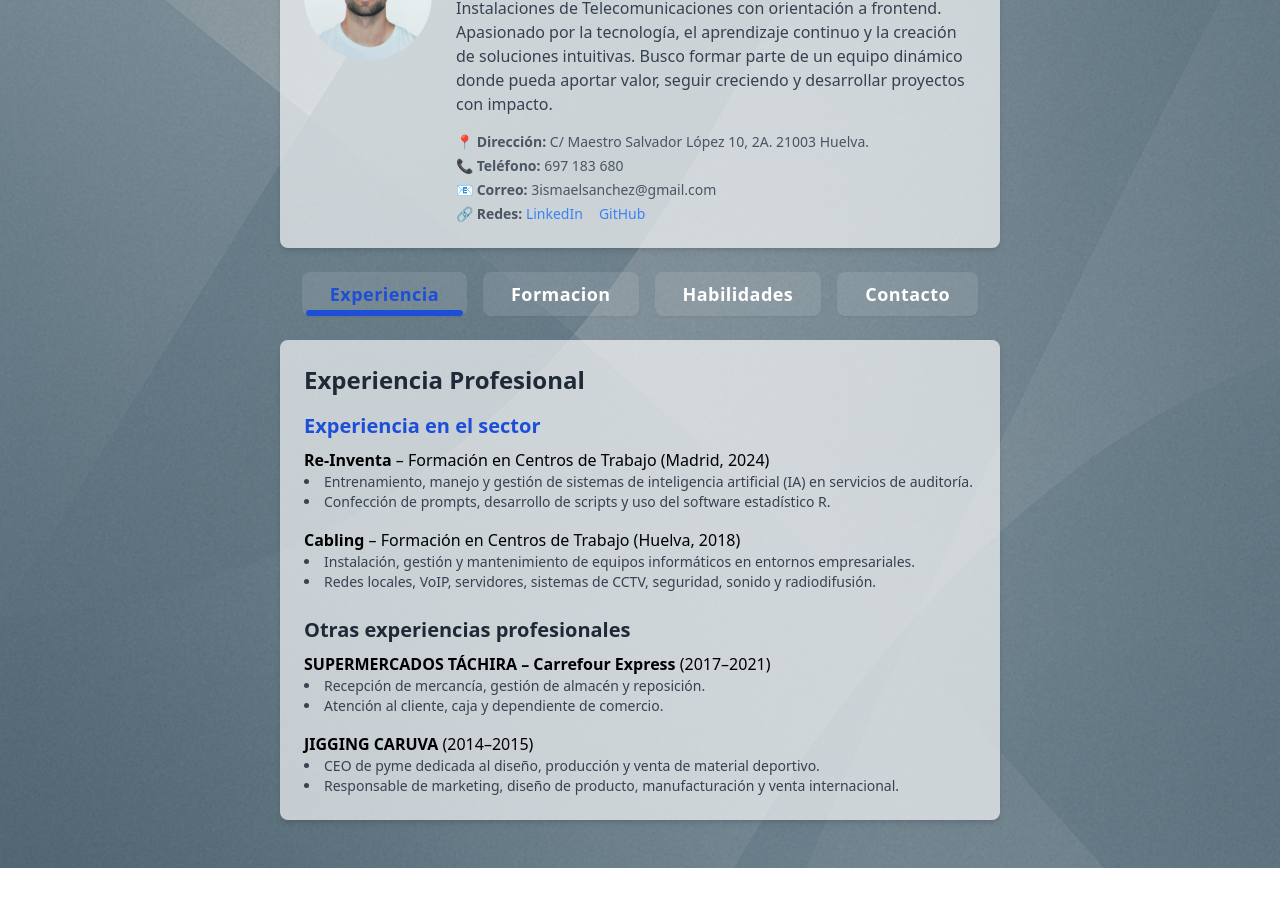
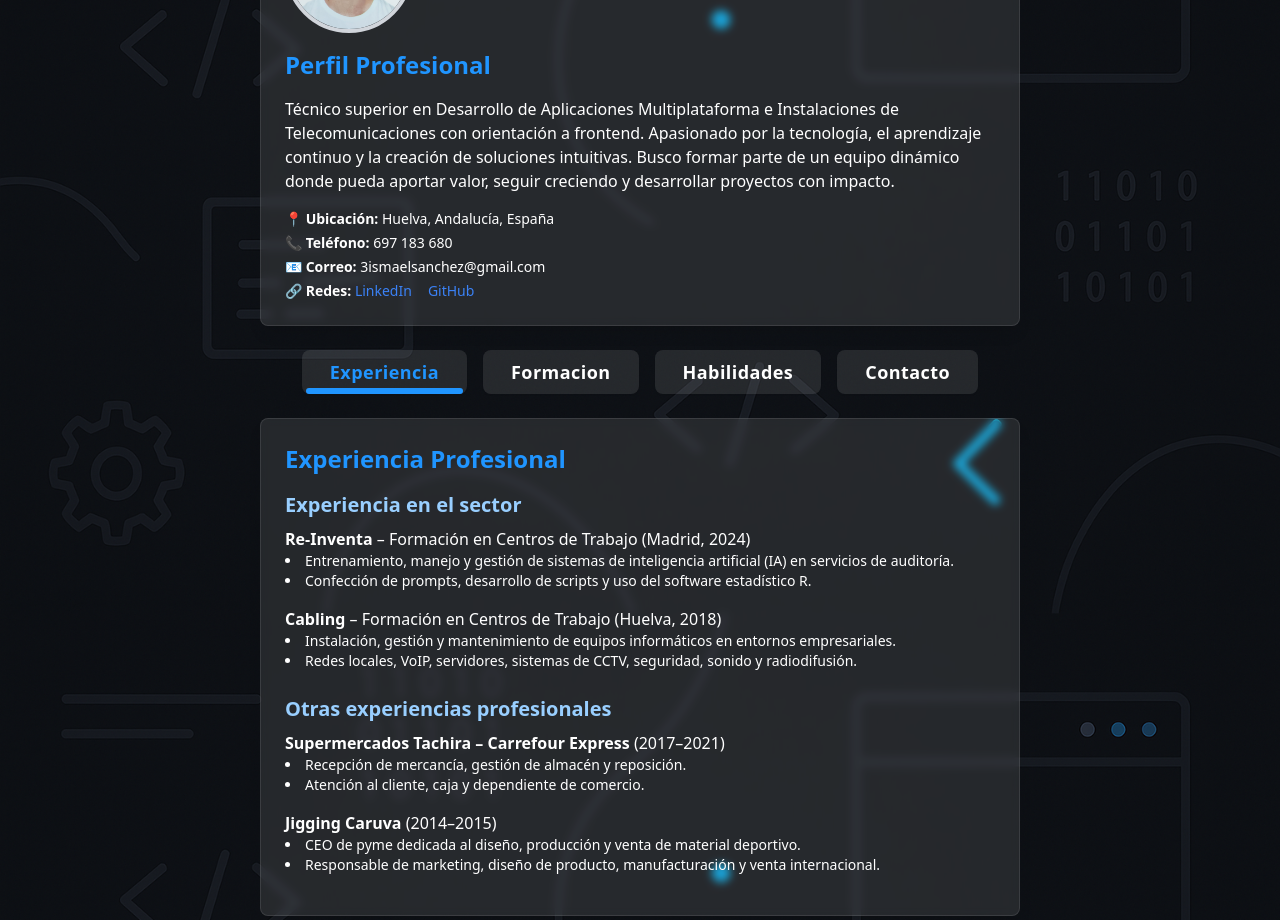
Before and after one commit to IsmaelSanchezRubio/cv-frontend, a React (Create React App) app: page / in a window 1280 px wide. Shown: the part 240-1160 px from the top of the page. Before the commit the page ends 1108 px from the top, so only its background shows below. Built offline with nearby package versions, Linux system fonts and the light colour scheme.

Commit message:
Actualización_modo_oscuro

```diff
--- a/src/App.js
+++ b/src/App.js
@@ -61,7 +61,8 @@ function App() {
   return (
     <div
       style={{
-        backgroundImage: `url("/bg_cv.png")`,
+        backgroundColor: "#1e1e1e", // negro suave
+        backgroundImage: `url("bk2.png")`,
         backgroundSize: "cover",
         backgroundRepeat: "no-repeat",
         backgroundPosition: "center center",
@@ -71,9 +72,9 @@ function App() {
       className="min-h-screen"
     >
       <Header />
-      <div className="h-12" />
+      <div className="h-10" />
 
-      <main className="p-6 max-w-3xl mx-auto space-y-6">
+      <main className="p-1 max-w-3xl mx-auto space-y-6">
         <Perfil />
 
         {isMobile ? (
--- a/src/components/Accordion.js
+++ b/src/components/Accordion.js
@@ -5,10 +5,10 @@ export default function Accordion({ titulo, children }) {
   const [abierto, setAbierto] = useState(false);
 
   return (
-    <div className="mb-4 border border-gray-300 rounded">
+    <div className="mb-4 border border-white/20 rounded">
       <button
         onClick={() => setAbierto(!abierto)}
-        className="w-full text-left px-4 py-3 font-semibold bg-white/65 text-gray-800 hover:bg-gray-100 transition"
+        className="w-full text-left px-4 py-3 font-semibold bg-white/65 text-white bg-white/15 transition"
       >
         {titulo}
       </button>
@@ -21,7 +21,7 @@ export default function Accordion({ titulo, children }) {
             animate={{ height: "auto", opacity: 1 }}
             exit={{ height: 0, opacity: 0 }}
             transition={{ duration: 0.3 }}
-            className="overflow-hidden px-4 py-3 bg-white/65 text-sm text-gray-700"
+            className="overflow-hidden px-4 py-3 bg-white/5 text-sm text-white"
           >
             {children}
           </motion.div>
--- a/src/components/Contacto.js
+++ b/src/components/Contacto.js
@@ -1,10 +1,10 @@
 export default function Contacto() {
     return (
-      <section id="contacto" className="bg-white/65 rounded-lg shadow-md p-6 mb-6">
-        <h2 className="text-2xl font-semibold text-gray-800 mb-4">Contacto</h2>
+      <section id="contacto" className="transition-all duration-300 ease-in-out bg-white/10 backdrop-blur-sm rounded-lg p-6 shadow-lg border border-white/10">
+        <h2 className="text-2xl font-semibold text-[#2095ff] mb-4">Contacto</h2>
 
-        <p className="text-gray-700 mb-4">
-          ¿Te interesa trabajar conmigo o colaborar en un proyecto? Puedes escribirme directamente:
+        <p className="text-white mb-4">
+          ¿Te interesa trabajar conmigo o colaborar en un proyecto? Puedes escribirme directamente a través de:
         </p>
 
         <div className="flex flex-col sm:flex-row gap-4">
--- a/src/components/Experiencia.js
+++ b/src/components/Experiencia.js
@@ -1,23 +1,23 @@
 export default function Experiencia() {
     return (
-      <section id="experiencia" className="bg-white/65 rounded-lg shadow-md p-6 mb-6">
-        <h2 className="text-2xl font-semibold text-gray-800 mb-4">Experiencia Profesional</h2>
+      <section id="experiencia" className="transition-all duration-300 ease-in-out bg-white/10 backdrop-blur-sm rounded-lg p-6 shadow-lg border border-white/10">
+        <h2 className="text-2xl font-semibold text-[#2095ff] mb-4">Experiencia Profesional</h2>
 
         {/* EXPERIENCIA EN EL SECTOR */}
         <div className="mb-6">
-          <h3 className="text-xl font-semibold text-blue-700 mb-2">Experiencia en el sector</h3>
+          <h3 className="text-xl font-semibold text-[#99cfff] mb-2">Experiencia en el sector</h3>
 
-          <div className="mb-4">
+          <div className="mb-4 text-white">
             <p><strong>Re-Inventa</strong> – Formación en Centros de Trabajo (Madrid, 2024)</p>
-            <ul className="list-disc list-inside text-sm text-gray-700">
+            <ul className="list-disc list-inside text-sm text-white">
               <li>Entrenamiento, manejo y gestión de sistemas de inteligencia artificial (IA) en servicios de auditoría.</li>
               <li>Confección de prompts, desarrollo de scripts y uso del software estadístico R.</li>
             </ul>
           </div>
 
-          <div>
+          <div className="mb-4 text-white">
             <p><strong>Cabling</strong> – Formación en Centros de Trabajo (Huelva, 2018)</p>
-            <ul className="list-disc list-inside text-sm text-gray-700">
+            <ul className="list-disc list-inside text-sm text-white">
               <li>Instalación, gestión y mantenimiento de equipos informáticos en entornos empresariales.</li>
               <li>Redes locales, VoIP, servidores, sistemas de CCTV, seguridad, sonido y radiodifusión.</li>
             </ul>
@@ -26,19 +26,19 @@ export default function Experiencia() {
 
         {/* EXPERIENCIA EN OTROS SECTORES */}
         <div>
-          <h3 className="text-xl font-semibold text-gray-800 mb-2">Otras experiencias profesionales</h3>
+          <h3 className="text-xl font-semibold text-[#99cfff] mb-2">Otras experiencias profesionales</h3>
 
-          <div className="mb-4">
-            <p><strong>SUPERMERCADOS TÁCHIRA – Carrefour Express</strong> (2017–2021)</p>
-            <ul className="list-disc list-inside text-sm text-gray-700">
+          <div className="mb-4 text-white">
+            <p><strong>Supermercados Tachira – Carrefour Express</strong> (2017–2021)</p>
+            <ul className="list-disc list-inside text-sm text-white">
               <li>Recepción de mercancía, gestión de almacén y reposición.</li>
               <li>Atención al cliente, caja y dependiente de comercio.</li>
             </ul>
           </div>
 
-          <div>
-            <p><strong>JIGGING CARUVA</strong> (2014–2015)</p>
-            <ul className="list-disc list-inside text-sm text-gray-700">
+          <div className="mb-4 text-white">
+            <p><strong>Jigging Caruva</strong> (2014–2015)</p>
+            <ul className="list-disc list-inside text-sm text-white">
               <li>CEO de pyme dedicada al diseño, producción y venta de material deportivo.</li>
               <li>Responsable de marketing, diseño de producto, manufacturación y venta internacional.</li>
             </ul>
--- a/src/components/Header.js
+++ b/src/components/Header.js
@@ -1,12 +1,12 @@
 const Header = () => {
   return (
-    <header className="bg-[#1e3a8a] text-white py-5 px-6 shadow-md sticky top-0 z-50">
+    <header className="bg-[#001223] text-white py-5 px-6 shadow-md sticky top-0 z-50">
       <div className="max-w-5xl mx-auto flex justify-between items-center">
         <h1 className="text-3xl font-bold">Ismael Sánchez Rubio</h1>
         <a
           href="/Cv_Ismael_Sanchez.pdf"
           download
-          className="text-sm bg-white text-[#1e3a8a] font-semibold px-4 py-2 rounded transition-all duration-200 transform hover:scale-105 hover:bg-gray-100"
+          className="text-sm bg-white/90 text-[#001223] font-semibold px-4 py-2 rounded transition-all duration-200 transform hover:scale-105 hover:bg-gray-100"
         >
           Descargar CV en PDF
         </a>
--- a/src/components/Navegacion.js
+++ b/src/components/Navegacion.js
@@ -14,7 +14,7 @@ export default function Navegacion({ seccionActiva, setSeccionActiva }) {
             onClick={() => setSeccionActiva(seccion)}
             className={`text-base sm:text-lg font-semibold tracking-wide transition-colors duration-200 ${
               seccionActiva === seccion
-                ? "text-blue-700"
+                ? "text-[#2095ff]"
                 : "text-white hover:text-blue-500"
             }`}
           >
@@ -23,7 +23,7 @@ export default function Navegacion({ seccionActiva, setSeccionActiva }) {
           {seccionActiva === seccion && (
             <motion.div
               layoutId="underline"
-              className="absolute bottom-0 left-1 right-1 h-1.5 bg-blue-700 rounded"
+              className="absolute bottom-0 left-1 right-1 h-1.5 bg-[#2095ff] rounded"
               transition={{ type: "spring", stiffness: 500, damping: 30 }}
             />
           )}
--- a/src/components/Perfil.js
+++ b/src/components/Perfil.js
@@ -1,23 +1,23 @@
 export default function Perfil() {
   return (
-    <section className="bg-white/65 rounded-lg shadow-md p-6 mb-6 flex flex-col sm:flex-row gap-6">
+    <section className="bg-white/10 backdrop-blur-sm rounded-lg p-6 shadow-lg border border-white/10">
       <img
         src="/ismael.jpg"
         alt="Foto de Ismael"
-        className="w-32 h-32 rounded-full object-cover border-14 border-gray-300"
+        className="w-32 h-32 rounded-full object-cover border-4 border-gray-300 mb-4"
       />
 
       <div className="flex-1">
-        <h2 className="text-2xl font-semibold text-gray-800 mb-2">Perfil Profesional</h2>
-        <p className="text-gray-700 mb-4">
+        <h2 className="text-2xl font-semibold text-[#2095ff] mb-4">Perfil Profesional</h2>
+        <p className="text-white mb-4">
           Técnico superior en Desarrollo de Aplicaciones Multiplataforma e Instalaciones de Telecomunicaciones con orientación a frontend.
           Apasionado por la tecnología, el aprendizaje continuo y la creación de soluciones intuitivas.
           Busco formar parte de un equipo dinámico donde pueda aportar valor, seguir creciendo
           y desarrollar proyectos con impacto.
         </p>
 
-        <div className="text-sm text-gray-600 space-y-1">
-          <p><strong>📍 Dirección:</strong> C/ Maestro Salvador López 10, 2A. 21003 Huelva.</p>
+        <div className="text-sm text-white space-y-1">
+          <p><strong>📍 Ubicación:</strong> Huelva, Andalucía, España</p>
           <p><strong>📞 Teléfono:</strong> 697 183 680</p>
           <p><strong>📧 Correo:</strong> 3ismaelsanchez@gmail.com</p>
           <p>
--- a/tailwind.config.js
+++ b/tailwind.config.js
@@ -1,7 +1,14 @@
 module.exports = {
   content: ["./src/**/*.{js,jsx,ts,tsx}"],
   theme: {
-    extend: {},
+    extend: {
+      colors: {
+      fondo: '#0f0f0f',
+      texto: '#f5f5f5',
+      secundario: '#a0a0a0',
+      acento: '#00ffe0'
+      }
+    },
   },
   plugins: [],
 }
```
Also changed, not shown: src/components/Formacion.js (+6 -6 lines), src/components/Habilidades.js (+6 -6 lines), public/bk1.png (added), public/bk2.png (added).
